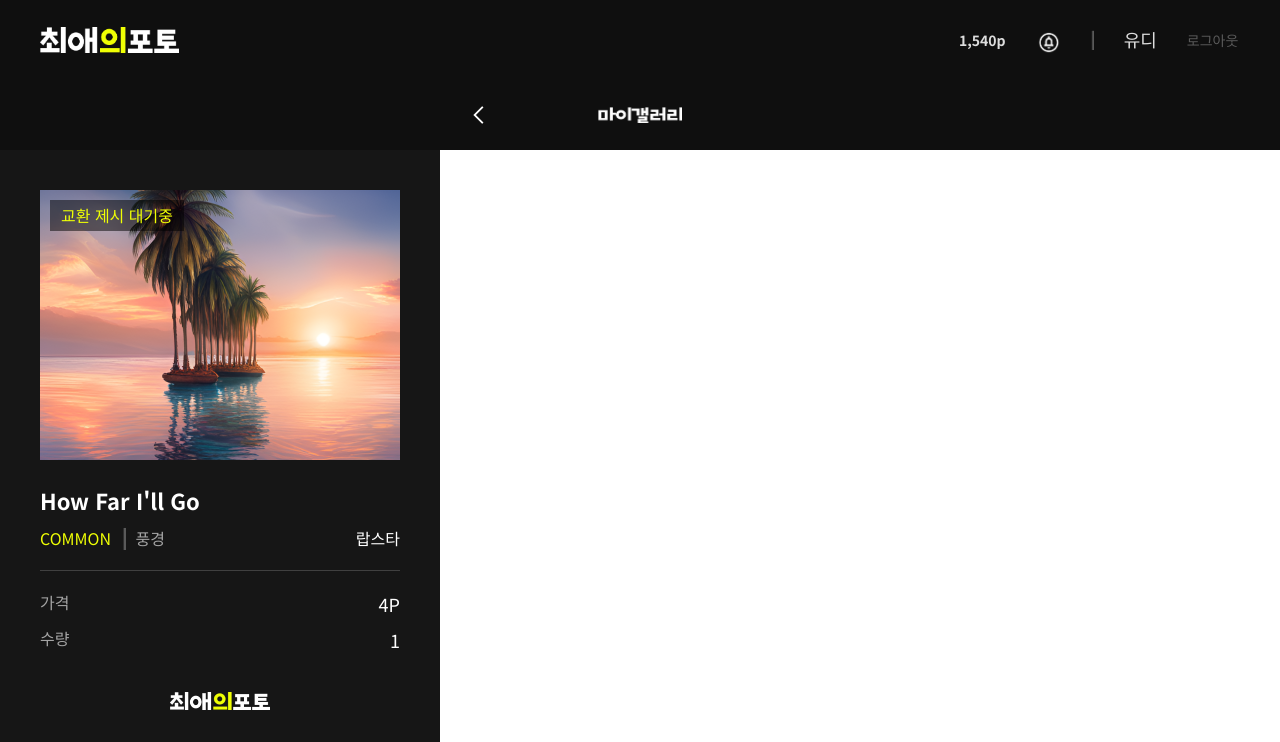
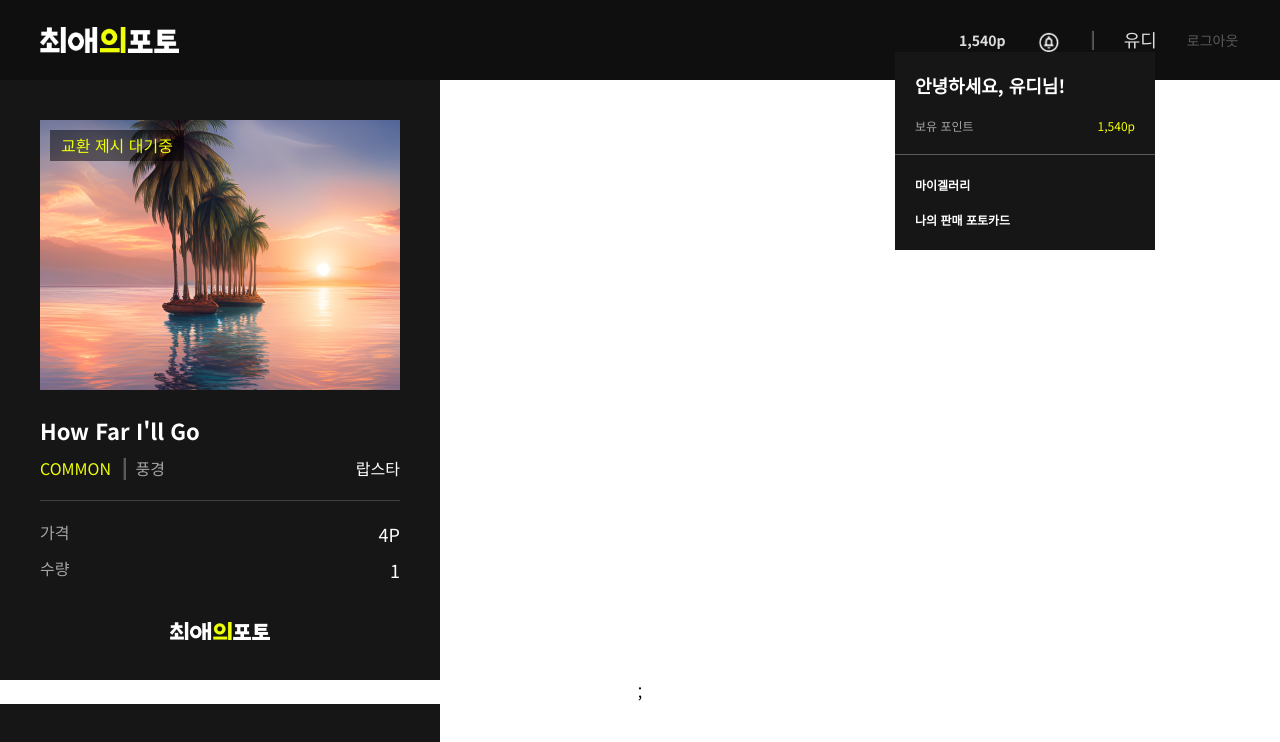
Before and after one commit to FavoritePhotoTeam3/1-favoritePhoto-3-FE, a React (Create React App) app: page / in a window 1280 px wide. Shown: the top 742 px of the page. Built offline with nearby package versions, Linux system fonts and the light colour scheme; a web font is replaced by a local one.

Commit message:
complete nav modal: profile

```diff
--- /dev/null
+++ b/src/components/modals/profile/profile.jsx
@@ -0,0 +1,30 @@
+import style from "./profile.module.css";
+
+const Profile = () => {
+  return (
+    <div className={style.profile_Wrapper}>
+      <div className={style.profile_Container}>
+        <div className={style.profile_info_Container}>
+          <div className={style.profile_topArea}>
+            <p className={style.top_helloUser}>
+              안녕하세요, <span>유디</span>님!
+            </p>
+            <div className={style.top_point_Wrapper}>
+              <span className={style.top_point_text}>보유 포인트</span>
+              <span className={`${style.top_point_text} ${style.point}`}>
+                1,540p
+              </span>
+            </div>
+          </div>
+          <div className={style.profile_bottomArea}>
+            <span className={style.bottom_text}>마이겔러리</span>
+            <span className={style.bottom_text}>나의 판매 포토카드</span>
+          </div>
+        </div>
+        <span className={style.logout}>로그아웃</span>
+      </div>
+    </div>
+  );
+};
+
+export default Profile;
--- /dev/null
+++ b/src/components/modals/profile/profile.module.css
@@ -0,0 +1,272 @@
+@media screen and (min-width: 745px) {
+  .profile_Wrapper {
+    display: flex;
+    width: 260px;
+    height: 198px;
+
+    background-color: #161616;
+
+    position: absolute;
+    top: 24px;
+    right: 85px;
+    z-index: 1;
+  }
+  .profile_Container {
+    display: flex;
+    flex-direction: column;
+    width: 100%;
+    height: 100%;
+  }
+  .profile_topArea {
+    display: flex;
+    flex-direction: column;
+    justify-content: space-between;
+    align-items: start;
+
+    width: 100%;
+    height: 103px;
+
+    box-sizing: border-box;
+    padding: 20px 20px;
+    border-bottom: 1px solid #5a5a5a;
+  }
+
+  .top_helloUser {
+    font-size: 1.125rem;
+    font-weight: 700;
+    line-height: 26.06px;
+    color: #ffffff;
+  }
+  .top_point_Wrapper {
+    display: flex;
+    justify-content: space-between;
+    align-items: center;
+    width: 100%;
+    height: 17px;
+  }
+  .top_point_text {
+    font-size: 0.75rem;
+    font-weight: 300;
+    line-height: 17.38px;
+    color: #a4a4a4;
+  }
+  .top_point_text.point {
+    color: #efff04;
+  }
+  .profile_bottomArea {
+    display: flex;
+    flex-direction: column;
+
+    justify-content: space-between;
+    align-items: start;
+
+    width: 100%;
+    height: 95px;
+    box-sizing: border-box;
+    padding: 20px 20px;
+  }
+
+  .bottom_text {
+    font-size: 0.75rem;
+    font-weight: 700;
+    line-height: 20.27px;
+    color: #ffffff;
+  }
+
+  .logout {
+    display: none;
+  }
+}
+
+@media screen and (max-width: 744px) and (min-width: 376px) {
+  .profile_Wrapper {
+    display: flex;
+    flex-direction: column;
+    width: 260px;
+    height: 198px;
+
+    box-sizing: border-box;
+
+    background-color: #161616;
+
+    color: pink;
+
+    position: absolute;
+    top: 24px;
+    right: 60px;
+    z-index: 1;
+  }
+
+  .profile_Container {
+    display: flex;
+    flex-direction: column;
+    width: 100%;
+    height: 100%;
+  }
+  .profile_topArea {
+    display: flex;
+    flex-direction: column;
+    justify-content: space-between;
+    align-items: start;
+
+    width: 100%;
+    height: 95px;
+
+    box-sizing: border-box;
+    padding: 20px 20px;
+    border-bottom: 1px solid #5a5a5a;
+  }
+
+  .top_helloUser {
+    font-size: 1.125rem;
+    font-weight: 700;
+    line-height: 26.06px;
+    color: #ffffff;
+  }
+  .top_point_Wrapper {
+    display: flex;
+    justify-content: space-between;
+    align-items: center;
+    width: 100%;
+    height: 17px;
+  }
+  .top_point_text {
+    font-size: 0.75rem;
+    font-weight: 300;
+    line-height: 17.38px;
+    color: #a4a4a4;
+  }
+  .top_point_text.point {
+    color: #efff04;
+  }
+  .profile_bottomArea {
+    display: flex;
+    flex-direction: column;
+
+    justify-content: space-between;
+    align-items: start;
+
+    width: 100%;
+    height: 103px;
+    box-sizing: border-box;
+    padding: 20px 20px;
+  }
+
+  .bottom_text {
+    font-size: 0.75rem;
+    font-weight: 700;
+    line-height: 20.27px;
+    color: #ffffff;
+  }
+
+  .logout {
+    display: none;
+  }
+}
+
+@media screen and (max-width: 375px) {
+  .profile_Wrapper {
+    display: flex;
+    flex-direction: column;
+    width: 100vw;
+    height: 100vh;
+
+    box-sizing: border-box;
+
+    background-color: rgba(0, 0, 0, 0.8);
+
+    color: pink;
+
+    position: absolute;
+    top: 0;
+    left: 0;
+    right: 0;
+    z-index: 1;
+  }
+
+  .profile_Container {
+    display: flex;
+    flex-direction: column;
+    justify-content: space-between;
+    align-items: start;
+    width: 260px;
+    height: 100%;
+
+    background-color: #161616;
+
+    box-sizing: border-box;
+    padding-top: 20px;
+    padding-bottom: 40px;
+
+    position: relative;
+  }
+  .profile_info_Container {
+    width: 100%;
+    height: 198px;
+  }
+  .profile_topArea {
+    display: flex;
+    flex-direction: column;
+    justify-content: space-between;
+    align-items: start;
+
+    width: 100%;
+    height: 103px;
+
+    box-sizing: border-box;
+    padding: 20px 20px;
+    border-bottom: 1px solid #5a5a5a;
+  }
+
+  .top_helloUser {
+    font-size: 1.125rem;
+    font-weight: 700;
+    line-height: 26.06px;
+    color: #ffffff;
+  }
+  .top_point_Wrapper {
+    display: flex;
+    justify-content: space-between;
+    align-items: center;
+    width: 100%;
+    height: 17px;
+  }
+  .top_point_text {
+    font-size: 0.75rem;
+    font-weight: 300;
+    line-height: 17.38px;
+    color: #a4a4a4;
+  }
+  .top_point_text.point {
+    color: #efff04;
+  }
+  .profile_bottomArea {
+    display: flex;
+    flex-direction: column;
+
+    justify-content: space-between;
+    align-items: start;
+
+    width: 100%;
+    height: 103px;
+    box-sizing: border-box;
+    padding: 20px 20px;
+  }
+
+  .bottom_text {
+    font-size: 0.75rem;
+    font-weight: 700;
+    line-height: 20.27px;
+    color: #ffffff;
+  }
+
+  .logout {
+    font-size: 0.75rem;
+    font-weight: 400;
+    line-height: 20.27px;
+    color: #5a5a5a;
+
+    box-sizing: border-box;
+    padding-left: 20px;
+  }
+}
--- a/src/components/nav/nav.jsx
+++ b/src/components/nav/nav.jsx
@@ -5,6 +5,7 @@ import menu from "./assets/menu.png";
 import verLine from "./assets/verLine.png";
 import arrow from "./assets/arrow.png";
 import myLogo from "./assets/myLogo.png";
+import Profile from "../modals/profile/profile";
 
 export const Nav = () => {
   return (
@@ -28,6 +29,7 @@ const NavItem = ({ isLogin }) => {
         <img className={style.nav_item_verLine} src={verLine} alt="" />
         <span className={style.nav_item_userName}>유디</span>
         <span className={style.nav_itme_logout}>로그아웃</span>
+        <Profile />
       </div>
     );
   } else {
--- a/src/components/nav/nav.module.css
+++ b/src/components/nav/nav.module.css
@@ -42,6 +42,8 @@
     box-sizing: border-box;
     padding-top: 2px;
     padding-bottom: 2px;
+
+    position: relative;
   }
   .nav_item_point {
     font-size: 0.875rem;
@@ -131,6 +133,8 @@
     box-sizing: border-box;
     padding-top: 2px;
     padding-bottom: 2px;
+
+    position: relative;
   }
   .nav_item_point {
     font-size: 0.875rem;
--- a/src/test.jsx
+++ b/src/test.jsx
@@ -8,7 +8,6 @@ const Test = () => {
   return (
     <>
       <Nav />
-      <MyPageNav />
       <ImgCardForSale grade="common" />;
       <ImgCardForSaleSoldOut grade="common" />
     </>
```
